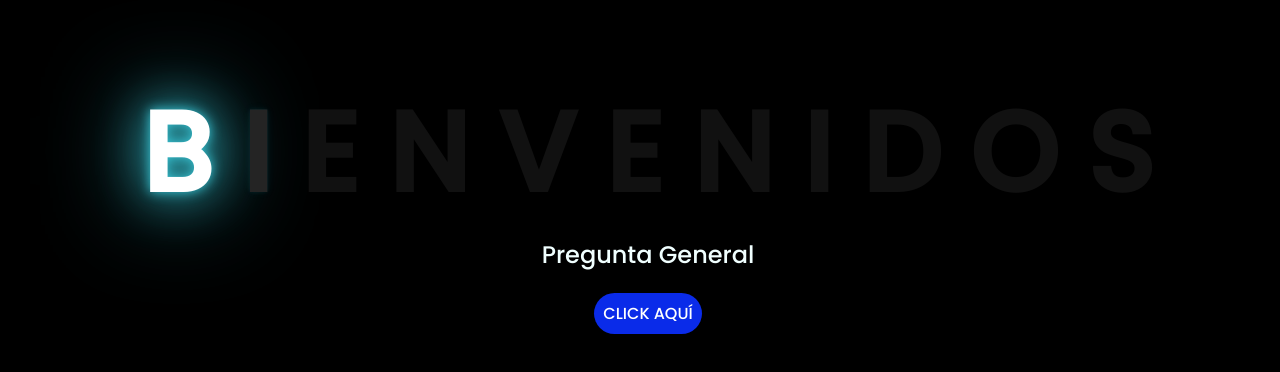
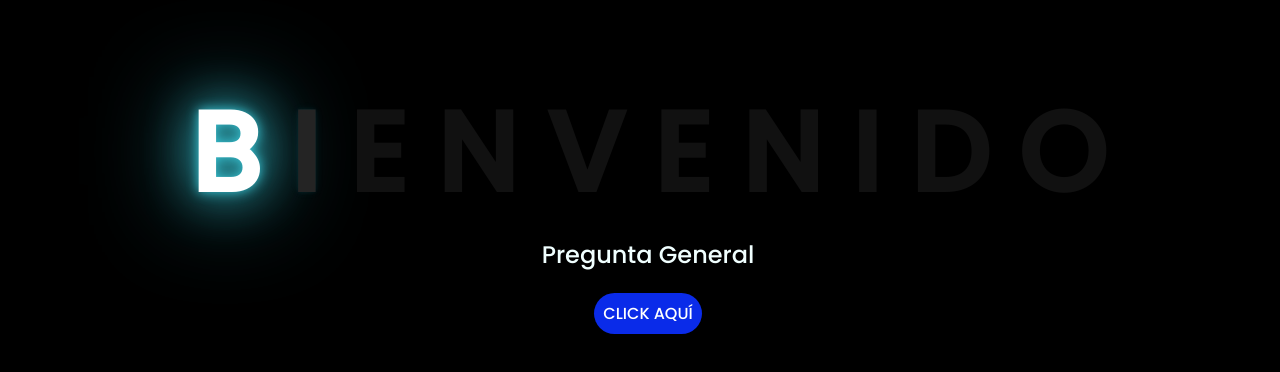
Before and after one commit to historiaoccidente92-lang/1-_Guerra_Mundial, a plain HTML site: page index.html in a window 1280 px wide. Shown: the part 134-506 px from the top of the page. Drawn offline with Linux system fonts and the light colour scheme.

Commit message:
Update index.html

```diff
--- a/index.html
+++ b/index.html
@@ -21,7 +21,6 @@
         <span>I</span>
         <span>D</span>
         <span>O</span>
-        <span>S</span>
     </div>
     <div class="description">
         <span>Pregunta General</span>
```
